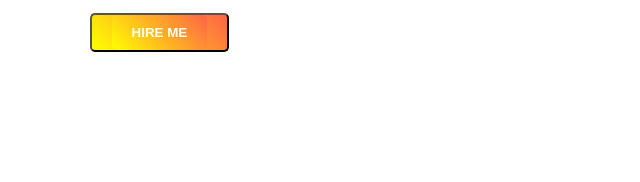
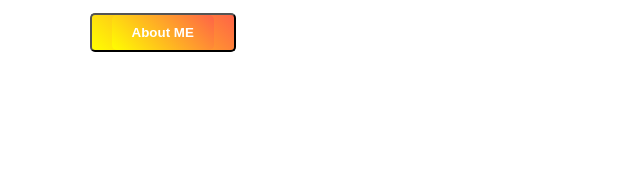
Before and after one commit to Hasanuzzaman-Shah/my-first-portfolio, a plain HTML site: page index.html in a window 1280 px wide. Shown: the part 503-685 px from the top of the page, 0-640 px from the left. Drawn offline with Linux system fonts and the light colour scheme.

Commit message:
Update index.html

```diff
--- a/index.html
+++ b/index.html
@@ -21,8 +21,8 @@
                     create a professional website. Nothing is impossible in this world. Thats why one day i become a
                     woeld class programmer.At this moment i have no money but one day i have lot of money.Allah can help me inshaallah.
                  </p>
-                 <button class="link-button"><a class="link-button" target="_blank" href="https://www.youtube.com/channel/UCTYhUge15PX-NYp7LflZaNQ">
-                    HIRE ME </a>
+                 <button class="link-button"><a class="link-button" target="_blank" href="https://hasanuzzaman088.github.io/personal-informaiton/">
+                   About ME </a>
                 </button>
 
         </div>
```
